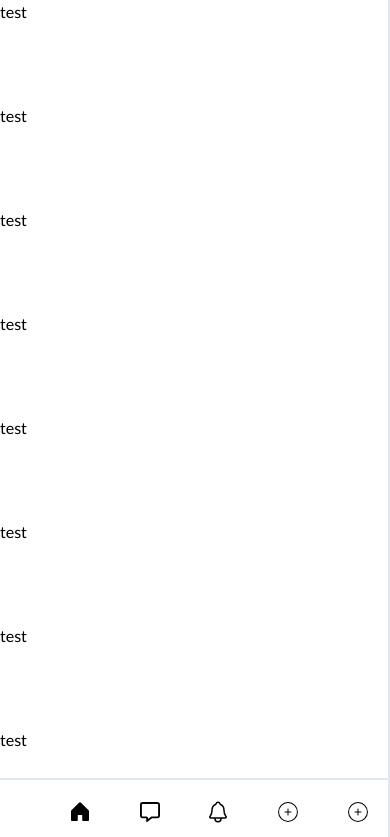
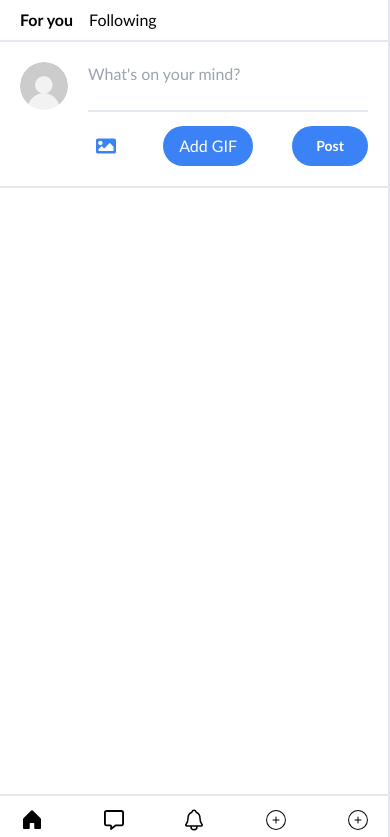
Before and after one commit to Krustew17/instaVibe, a React (Vite) app in the folder client/: page / in a window 390 px wide. Shown: the top 837 px of the page. Built offline with nearby package versions, Linux system fonts and the light colour scheme; a web font is replaced by a local one.

Commit message:
made the whats on your mind, needs more work

```diff
--- a/client/src/App.jsx
+++ b/client/src/App.jsx
@@ -1,7 +1,7 @@
 import React from "react";
 import { Routes, Route, Router } from "react-router-dom";
 import Nav from "./components/nav";
-import Hero from "./components/hero";
+import Main from "./components/main";
 import RightSideBar from "./components/rightSideBar";
 
 function App() {
@@ -10,7 +10,7 @@ function App() {
             <Nav />
             <main className="flex-1">
                 <Routes>
-                    <Route path="/" element={<Hero />} />
+                    <Route path="/" element={<Main />} />
                     <Route path="/search" element={<div>he</div>} />
                     <Route path="/chat" element={<div>he</div>} />
                     <Route path="/notifications" element={<div>he</div>} />
--- a/client/src/components/hero.jsx
+++ /dev/null
@@ -1,24 +0,0 @@
-export default function Hero() {
-    return (
-        <div className="md:ml-[70px] lg:ml-[250px] flex gap-20 flex-col">
-            <h1>test</h1>
-            <h1>test</h1>
-            <h1>test</h1>
-            <h1>test</h1>
-            <h1>test</h1>
-            <h1>test</h1>
-            <h1>test</h1>
-            <h1>test</h1>
-            <h1>test</h1>
-            <h1>test</h1>
-            <h1>test</h1>
-            <h1>test</h1>
-            <h1>test</h1>
-            <h1>test</h1>
-            <h1>test</h1>
-            <h1>test</h1>
-            <h1>test</h1>
-            <h1>test</h1>
-        </div>
-    );
-}
--- /dev/null
+++ b/client/src/components/main.jsx
@@ -0,0 +1,203 @@
+import React, { useState, useRef } from "react";
+import { FaImage, FaSearch, FaTimes } from "react-icons/fa";
+import { Link, useSearchParams } from "react-router-dom";
+
+export default function Main() {
+    const [searchParams, setSearchParams] = useSearchParams();
+    const activeTab = searchParams.get("tab") || "for_you";
+
+    const [query, setQuery] = useState("");
+    const [gifs, setGifs] = useState([]);
+    const [showGifModal, setShowGifModal] = useState(false);
+    const [loading, setLoading] = useState(false);
+    const [error, setError] = useState(null);
+    const [selectedGif, setSelectedGif] = useState(null); // State for storing selected GIF URL
+    const fileInputRef = useRef(null);
+
+    const handleInputChange = (e) => {
+        setQuery(e.target.value);
+    };
+
+    const handleSearchClick = () => {
+        fetchGifs();
+    };
+
+    const fetchGifs = async () => {
+        setLoading(true);
+        setError(null);
+
+        const apiKey = "AIzaSyAqcfREir_kk_Y5BcaNXd34THhyU-2BDpA"; // Ensure this is your actual API key
+        const url = `https://tenor.googleapis.com/v2/search?key=${apiKey}&q=${query}&limit=10`;
+
+        try {
+            const response = await fetch(url);
+
+            if (!response.ok) {
+                console.error(
+                    "HTTP Error:",
+                    response.status,
+                    response.statusText
+                );
+                throw new Error("Error fetching GIFs");
+            }
+
+            const data = await response.json();
+            setGifs(data.results);
+        } catch (error) {
+            console.error("Error:", error.message);
+            setError(error.message);
+        } finally {
+            setLoading(false);
+        }
+    };
+
+    const handleFileChange = (e) => {
+        // Handle file upload logic
+    };
+
+    const handleIconClick = () => {
+        fileInputRef.current.click();
+    };
+
+    const selectGif = (gifUrl) => {
+        setSelectedGif(gifUrl); // Store the selected GIF URL
+        setShowGifModal(false);
+    };
+
+    const removeSelectedGif = () => {
+        setSelectedGif(null); // Clear the selected GIF URL
+    };
+
+    return (
+        <div className="md:ml-[70px] lg:ml-[250px] flex flex-col min-h-screen mt-2 sm:mt-4">
+            <div className="flex gap-4 border-b-2 border-slate-200 dark:border-slate-900 pb-2">
+                <Link
+                    to="?tab=for_you"
+                    className={`${
+                        activeTab === "for_you" ? "font-semibold" : ""
+                    } ml-5`}
+                    onClick={() => setSearchParams({ tab: "for_you" })}
+                >
+                    For you
+                </Link>
+                <Link
+                    to="?tab=following"
+                    className={`${
+                        activeTab === "following" ? "font-semibold" : ""
+                    }`}
+                    onClick={() => setSearchParams({ tab: "following" })}
+                >
+                    Following
+                </Link>
+            </div>
+            <div className="p-5 flex w-full border-b-2 border-slate-200 dark:border-slate-900">
+                <img
+                    src="../public/default_avatar.jpg"
+                    className="max-h-12 max-w-12 rounded-full"
+                />
+                <div className="ml-5 flex-1 flex-col w-full max-h-full">
+                    <textarea
+                        type="textarea"
+                        placeholder="What's on your mind?"
+                        className="w-full overflow-hidden resize-none border-b-2 border-slate-200 dark:border-slate-900 focus:outline-none bg-transparent"
+                    />
+                    {selectedGif && (
+                        <div className="relative mt-2">
+                            <img
+                                src={selectedGif}
+                                alt="Selected GIF"
+                                className="w-full max-h-40 object-cover rounded-md" // Limit the GIF size
+                            />
+                            <button
+                                onClick={removeSelectedGif}
+                                className="absolute top-1 right-1 bg-red-500 text-white p-1 rounded-full"
+                                aria-label="Remove GIF"
+                            >
+                                <FaTimes />
+                            </button>
+                        </div>
+                    )}
+                    <div className="flex justify-between w-full mt-2">
+                        <div className="flex items-center">
+                            <input
+                                type="file"
+                                ref={fileInputRef}
+                                onChange={handleFileChange}
+                                aria-label="upload a file"
+                                className="hidden"
+                                accept="image/*"
+                            />
+                            <button
+                                onClick={handleIconClick}
+                                className="p-2 rounded-full text-blue-500"
+                                aria-label="Upload File"
+                            >
+                                <FaImage className="text-xl" />
+                            </button>
+                        </div>
+                        <button
+                            onClick={() => setShowGifModal(true)}
+                            className="bg-blue-500 text-white px-4 py-2 rounded-full"
+                        >
+                            Add GIF
+                        </button>
+                        <button className="bg-blue-500 px-6 rounded-full text-sm font-bold text-white">
+                            Post
+                        </button>
+                    </div>
+                </div>
+            </div>
+
+            {showGifModal && (
+                <div className="fixed inset-0 bg-black bg-opacity-75 flex items-center justify-center z-50">
+                    <div className="bg-white dark:bg-gray-800 rounded-lg p-4 max-w-3xl w-full h-[80vh] md:h-[50vh] overflow-auto">
+                        {" "}
+                        <h2 className="text-lg font-semibold mb-4 text-center">
+                            Select a GIF
+                        </h2>
+                        <div className="flex items-center mb-4">
+                            <input
+                                type="text"
+                                value={query}
+                                onChange={handleInputChange}
+                                placeholder="Search for GIFs"
+                                className="border p-2 rounded-l-md flex-grow"
+                            />
+                            <button
+                                onClick={handleSearchClick}
+                                className="bg-blue-500 text-white p-2 rounded-r-md"
+                            >
+                                <FaSearch />
+                            </button>
+                        </div>
+                        {loading && <p>Loading...</p>}
+                        {error && <p className="text-red-500">{error}</p>}
+                        <div className="grid grid-cols-2 md:grid-cols-3 lg:grid-cols-4">
+                            {gifs.map((gif) => (
+                                <div
+                                    key={gif.id}
+                                    className="p-2 cursor-pointer"
+                                    onClick={() =>
+                                        selectGif(gif.media_formats.gif.url)
+                                    }
+                                >
+                                    <img
+                                        src={gif.media_formats.gif.url}
+                                        alt={gif.content_description}
+                                        className="w-full"
+                                    />
+                                </div>
+                            ))}
+                        </div>
+                        <button
+                            onClick={() => setShowGifModal(false)}
+                            className="mt-4 bg-red-500 text-white px-4 py-2 rounded-full"
+                        >
+                            Close
+                        </button>
+                    </div>
+                </div>
+            )}
+        </div>
+    );
+}
--- a/client/src/components/nav.jsx
+++ b/client/src/components/nav.jsx
@@ -27,20 +27,20 @@ export default function Nav() {
     return (
         <div className="h-screen">
             <div
-                className="md:w-[70px] w-full justify-between px-5 lg:w-[250px] dark:text-white fixed md:h-screen border-t-2 bottom-0
-            md:overflow-auto flex md:flex-col md:pl-6 md:pr-5 md:gap-8 text-3xl list-none md:border-r-[2px] border-slate-200 dark:border-slate-900 transition-all duration-200"
+                className="md:w-[70px] w-full justify-between px-5 cxs:px-16 lg:w-[250px] dark:text-white fixed md:h-screen border-t-2 h-[50px] bottom-0 z-50
+            md:overflow-auto flex md:flex-col md:pl-6 md:pr-5 md:gap-8 text-3xl list-none md:border-r-[2px] border-slate-200 dark:border-slate-900"
             >
-                <h1 className="text-2xl mt-6 font-Pacifico mb-10">
+                <h1 className="text-2xl mt-6 font-Pacifico mb-10 absolute md:relative">
                     <span className="hidden lg:block">instaVibe</span>
                     <img
                         src="../public/instaVibe.png"
-                        className="lg:hidden hidden md:block dark:text-white md:h-6 md:w-6"
+                        className="lg:hidden hidden md:block dark:text-white md:h-6 md:w-6 dark:invert"
                     />
                 </h1>
 
                 <NavLink
                     to="/"
-                    className={`flex gap-2 items-center text-customBase
+                    className={`flex gap-4 items-center text-customBase
                     ${activeTab === "/" ? "font-semibold" : ""}`}
                     onClick={() => handleNavClick("/")}
                 >
@@ -53,7 +53,7 @@ export default function Nav() {
                 </NavLink>
                 <NavLink
                     to="/search"
-                    className={`hidden md:flex gap-2 items-center text-customBase
+                    className={`hidden md:flex gap-4 items-center text-customBase
                     ${activeTab === "/search" ? "font-semibold" : ""}`}
                     onClick={() => handleNavClick("/search")}
                 >
@@ -66,7 +66,7 @@ export default function Nav() {
                 </NavLink>
                 <NavLink
                     to="/chat"
-                    className={`flex gap-2 items-center text-customBase list-none
+                    className={`flex gap-4 items-center text-customBase list-none
                     ${activeTab === "/chat" ? "font-semibold" : ""}`}
                     onClick={() => handleNavClick("/chat")}
                 >
@@ -80,7 +80,7 @@ export default function Nav() {
                 </NavLink>
                 <NavLink
                     to="/notifications"
-                    className={`flex gap-2 items-center text-customBase
+                    className={`flex gap-4 items-center text-customBase
                     ${activeTab === "/notifications" ? "font-semibold" : ""}`}
                     onClick={() => handleNavClick("/notifications")}
                 >
@@ -100,7 +100,7 @@ export default function Nav() {
                 </NavLink>
                 <NavLink
                     to="/create"
-                    className={`flex gap-2 items-center text-customBase ${
+                    className={`flex gap-4 items-center text-customBase ${
                         activeTab === "/create" ? "font-semibold" : ""
                     }`}
                     onClick={() => handleNavClick("/create")}
@@ -121,7 +121,7 @@ export default function Nav() {
                 </NavLink>
                 <NavLink
                     to="/profile"
-                    className="flex gap-2 items-center text-customBase "
+                    className="flex gap-4 items-center text-customBase "
                     onClick={() => handleNavClick("/profile")}
                 >
                     <CiCirclePlus
@@ -135,8 +135,8 @@ export default function Nav() {
                         checked={isDarkMode}
                         onChange={toggleDarkMode}
                         size={30}
-                        moonColor="#f5f5f5"
-                        sunColor="#000000"
+                        moonColor="#000000"
+                        sunColor="#f5f5f5"
                     />
                 </div>
             </div>
--- a/client/src/index.css
+++ b/client/src/index.css
@@ -10,7 +10,6 @@
     margin: 0;
     padding: 0;
     box-sizing: border-box;
-    transition: background-color 0.5s;
 }
 
 html {
```
Also changed, not shown: client/public/default_avatar.jpg (added), 1 other file (tests, documents, lock files or other folders).
